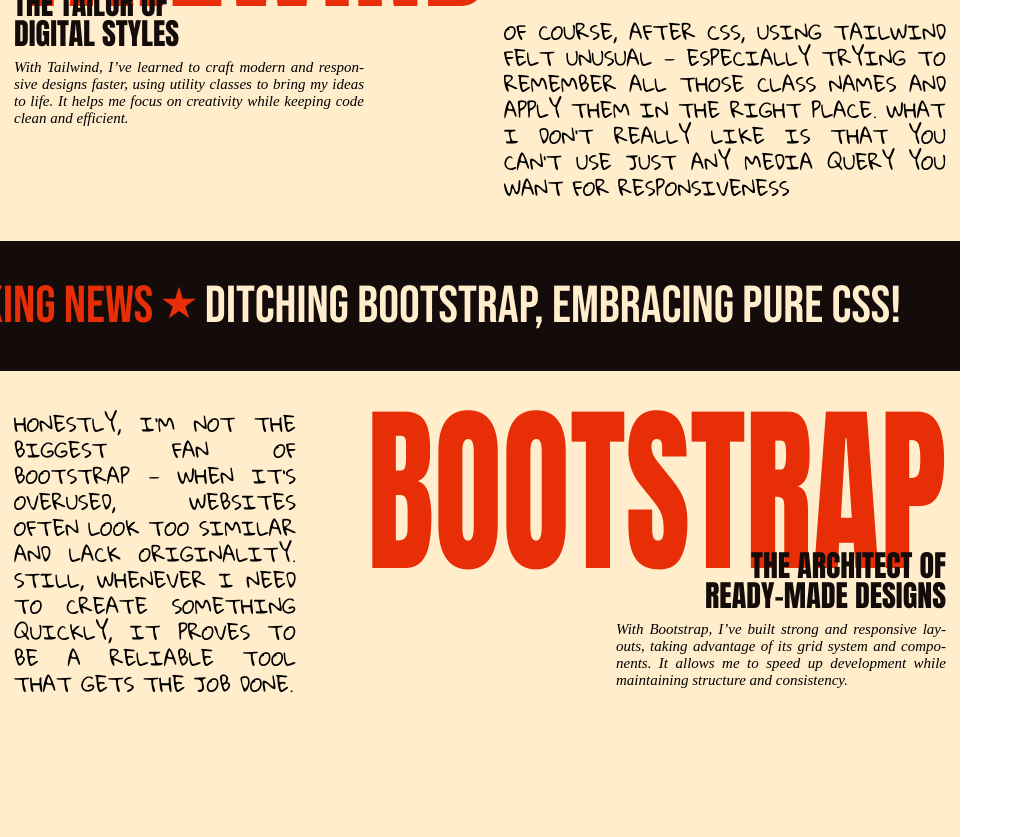
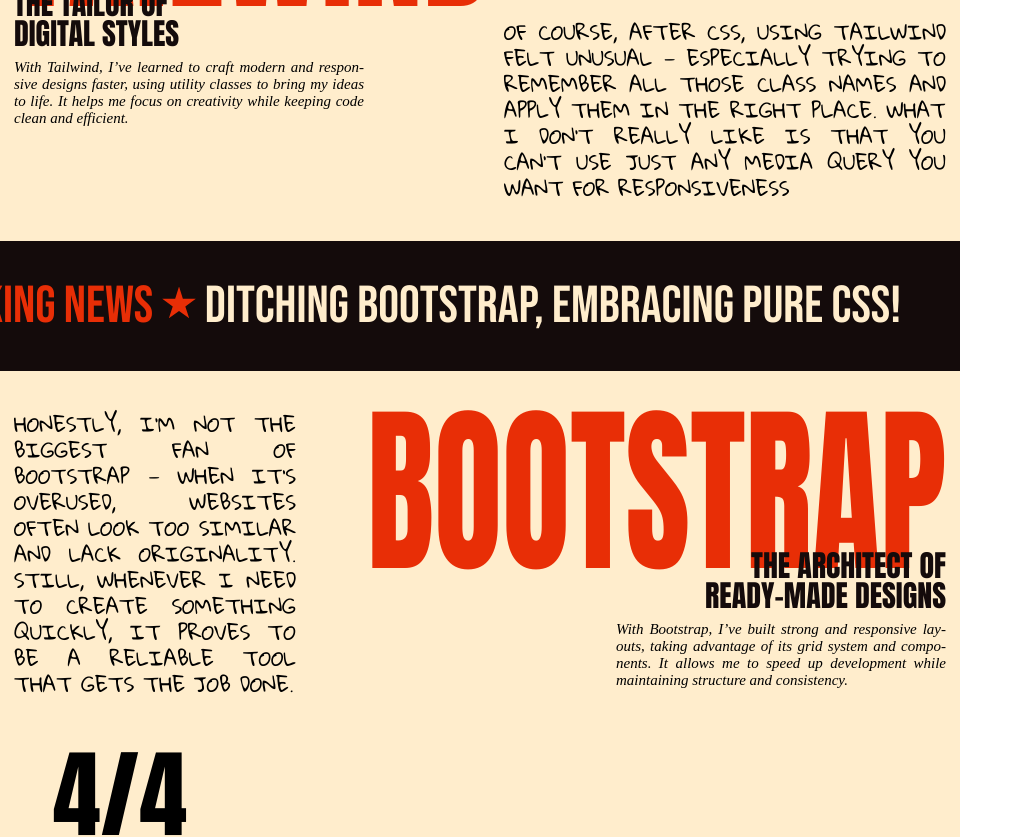
Before and after one commit to kerimov4785/Portfolio, a React (Vite) app: page / in a window 1280 px wide. Shown: the part 8340-9177 px from the top of the page, without its empty margins (0-1023 px from the left). Before the commit the page ends 8431 px from the top, so only its background shows below. Built offline with nearby package versions, Linux system fonts and the light colour scheme; a web font is replaced by a local one.

Commit message:
page 4 demo

```diff
--- /dev/null
+++ b/src/Components/Page4.jsx
@@ -0,0 +1,55 @@
+import React from 'react'
+
+function Page4() {
+    return (
+        <div className="page4">
+            <div className="page-num">
+                <h1>4/4</h1>
+                <div></div>
+            </div>
+            <div>
+                <div className='skill-box skill-box7'>
+                    <h1>GSAP</h1>
+                    <h4>Where Code Meets Cinematic Flow</h4>
+                    <p>With GSAP, I’ve explored the art of smooth, cinematic animations that bring websites to life. It’s more than just movement — it’s about crafting an experience where every scroll, hover, or click feels alive and intentional.</p>
+                </div>
+                <div className='mini-banner'>
+                    <div>
+                        <h4>UNIQUE EXPERIENCE</h4>
+                    </div>
+                    <div>
+                        <div></div>
+                        <div></div>
+                        <div></div>
+                        <div></div>
+                        <div></div>
+                    </div>
+                </div>
+            </div>
+            <div>
+                <div className='mini-banner2' >
+                    <div>
+                        <div></div>
+                        <div></div>
+                        <div></div>
+                    </div>
+                    <div>
+                        <h4>THIS AIN’T JUST CODE</h4>
+                    </div>
+                </div>
+                <div className="skill-box skill-box8">
+                    <h1>GIT&</h1>
+                    <h1>GITHUB</h1>
+                    <p>Version control is the backbone of collaboration. With Git and GitHub, I track changes, experiment safely, and share my work seamlessly. These tools let me grow as a developer while working the way professionals do — structured, reliable, and connected.</p>
+                    <h4>The Backbone of Modern Development</h4>
+                </div>
+            </div>
+            <div>
+                <h3>Extra! Extra! More skills inside</h3>
+                <h3>click to read the full story.</h3>
+            </div>
+        </div>
+    )
+}
+
+export default Page4
--- a/src/Components/SkillsBox.jsx
+++ b/src/Components/SkillsBox.jsx
@@ -1,6 +1,7 @@
 import Page1 from './Page1'
 import Page2 from './Page2'
 import Page3 from './Page3'
+import Page4 from './Page4'
 
 function SkillsBox() {
     return (
@@ -8,6 +9,7 @@
             <Page1 />
             <Page2 />
             <Page3 />
+            <Page4 />
             <div style={{height:"200px"}} ></div>
         </section>
     )
--- a/src/skills.css
+++ b/src/skills.css
@@ -91,7 +91,6 @@
     font-style: italic;
     text-align: justify;
     hyphens: auto
-
 }
 
 
@@ -339,7 +338,7 @@
     }
 }
 
-.page3>div:nth-child(3) .star{
+.page3>div:nth-child(3) .star {
     display: inline-block;
     width: 35px;
     height: 35px;
@@ -389,6 +388,136 @@
     max-width: 310px;
 }
 
+/* page4 */
+
+.page4 {
+    margin-top: 50px;
+}
+
+.page4 .page-num {
+    width: 240px;
+}
+
+.page4>div:nth-child(2) {
+    display: flex;
+    justify-content: space-between;
+    margin: 30px 14px;
+}
+
+.skill-box7 h4 {
+    top: calc(100% - 20px);
+    left: 5px;
+    width: 200px;
+}
+
+.skill-box7 p {
+    left: calc(100% + 15px);
+    width: 220px;
+    top: 50%;
+    transform: translateY(-50%);
+}
+
+.page4 .mini-banner>div:nth-child(1) {
+    padding: 10px 15px;
+    background-color: var(--darkbrown);
+    height: min-content;
+}
+
+.page4 .mini-banner h4,
+.page4 .mini-banner2 h4 {
+    font: 400 44px Anton;
+    line-height: 44px;
+    color: white;
+    letter-spacing: 1px;
+}
+
+.page4 .mini-banner>div:nth-child(2),
+.page4 .mini-banner2>div:nth-child(1) {
+    display: flex;
+    gap: 5px;
+    margin-top: 5px;
+    justify-content: end;
+}
+
+.page4 .mini-banner2>div:nth-child(1) {
+    justify-content: start;
+    margin-bottom: 5px;
+}
+
+.page4 .mini-banner>div:nth-child(2) div,
+.page4 .mini-banner2>div:nth-child(1) div {
+    width: 37px;
+    height: 37px;
+    background-color: var(--orange);
+    clip-path: polygon(50% 0%, 61% 35%, 98% 35%, 68% 57%, 79% 91%, 50% 70%, 21% 91%, 32% 57%, 2% 35%, 39% 35%);
+}
+
+
+.page4>div:nth-child(3) {
+    display: flex;
+    justify-content: space-between;
+    align-items: end;
+    padding: 0 14px;
+}
+
+.skill-box8 {
+    display: flex;
+    flex-direction: column;
+    gap: 10px;
+}
+
+.skill-box8 h1 {
+    text-align: end;
+}
+
+.skill-box8 h4 {
+    left: -40px;
+    top: 35px;
+    width: min-content;
+    text-align: end;
+}
+
+.skill-box8 p {
+    bottom: 0;
+    right: calc(100% + 15px);
+    width: 280px;
+
+}
+
+.page4>div:nth-child(4) {
+    display: flex;
+    justify-content: space-between;
+    align-items: center;
+    background-color: var(--darkbrown);
+    padding: 35px 25px;
+    margin-top: 40px;
+
+    h3 {
+        font: 400 48px 'Anton';
+        line-height: 50px;
+        text-transform: uppercase;
+        width: 440px;
+    }
+}
+
+.page4>div:nth-child(4) h3:nth-child(1) {
+    color: var(--white);
+}
+
+.page4>div:nth-child(4) h3:nth-child(2) {
+    color: var(--orange);
+    text-align: end;
+    cursor: pointer;
+}
+
+.page4 .mini-banner2>div:nth-child(2) {
+    background-color: var(--darkbrown);
+    padding: 10px 20px;
+    width: 230px;
+    text-align: center;
+}
+
+
 @media screen and (max-width:1600px) {
     .content .story {
         display: none;
@@ -409,6 +538,20 @@
     .skill-box4 p {
         width: 250px;
     }
+
+    .page4 .mini-banner h4,
+    .page4 .mini-banner2 h4 {
+        font: 400 32px Anton;
+        line-height: 32px;
+    }
+
+
+    .mini-banner2 {
+        visibility: hidden;
+    }
+
+
+
 }
 
 @media screen and (max-width:1400px) {
@@ -438,6 +581,11 @@
 
     .skill-box6 h4 {
         width: 250px;
+    }
+
+    .skill-box8 h4 {
+        left: -30px;
+        top: 40px;
     }
 
     .page1-column1>div:nth-child(2) {
@@ -514,6 +662,16 @@
     .skill-box5 p,
     .skill-box6 p {
         width: 200px;
+    }
+
+    .skill-box8 h4 {
+        top: 10px;
+        left: -60px;
+    }
+
+    .page4 .mini-banner h4 {
+        font-size: 26px;
+        line-height: 26px;
     }
 }
 
@@ -615,6 +773,7 @@
     .story4 {
         margin-top: 135px;
     }
+
     .skill-box6 {
         align-self: end;
     }
```
